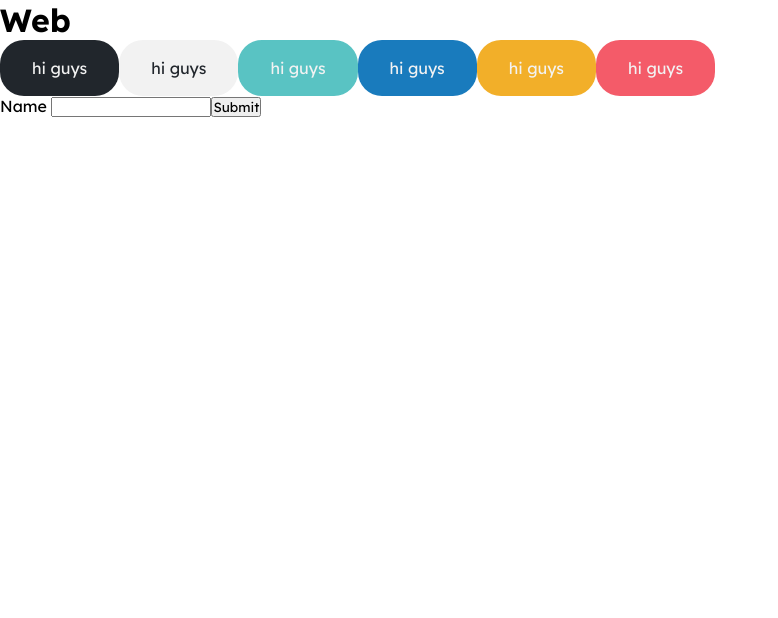
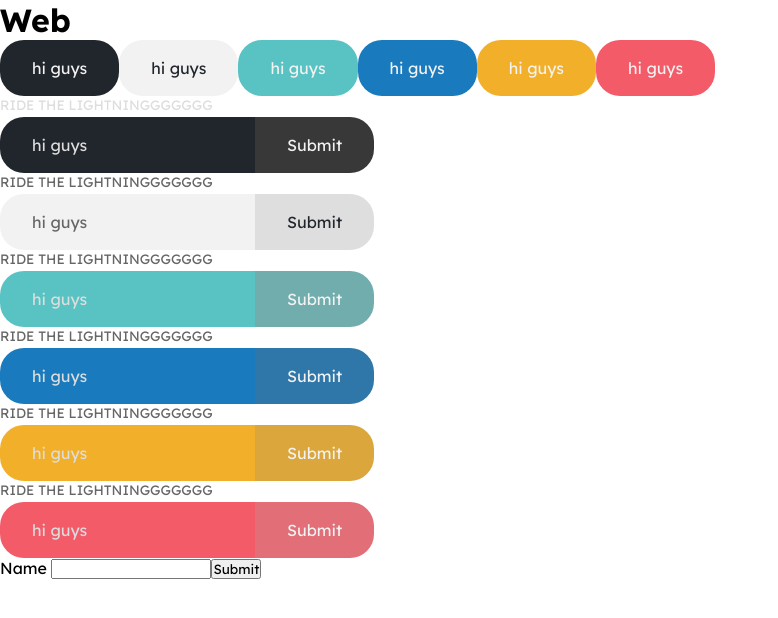
Before and after one commit to drmodun/tournament-app, a Next.js app in the folder apps/web/: page / in a window 1280 px wide. Shown: the top 618 px of the page, without its empty margins (0-778 px from the left). Built offline with nearby package versions, Linux system fonts and the light colour scheme; no server answers.

Commit message:
Add input component and TextVariants type.

```diff
--- a/apps/web/src/app/page.tsx
+++ b/apps/web/src/app/page.tsx
@@ -2,6 +2,7 @@
 
 import { useEffect, useState, ChangeEvent, FormEvent } from "react";
 import Button from "../components/button/button";
+import Input from "../components/input/input";
 
 const API_HOST = process.env.NEXT_PUBLIC_API_HOST || "http://localhost:3001";
 
@@ -68,6 +69,62 @@ export default function Web() {
         variant="danger"
         onClick={() => console.log("DIRTY DEEDSSSS DONE DIRT CHEAP!!!!")}
       />
+
+      <Input
+        placeholder="hi guys"
+        variant="dark"
+        onChange={(e) => console.log(e.target.value)}
+        doesSubmit={true}
+        onSubmit={(val: string) => console.log(val)}
+        submitLabel="Submit"
+        label="RIDE THE LIGHTNINGGGGGGG"
+        labelVariant="dark"
+      />
+      <Input
+        placeholder="hi guys"
+        variant="light"
+        onChange={(e) => console.log(e.target.value)}
+        doesSubmit={true}
+        onSubmit={(val: string) => console.log(val)}
+        submitLabel="Submit"
+        label="RIDE THE LIGHTNINGGGGGGG"
+      />
+      <Input
+        placeholder="hi guys"
+        variant="primary"
+        onChange={(e) => console.log(e.target.value)}
+        doesSubmit={true}
+        onSubmit={(val: string) => console.log(val)}
+        submitLabel="Submit"
+        label="RIDE THE LIGHTNINGGGGGGG"
+      />
+      <Input
+        placeholder="hi guys"
+        variant="secondary"
+        onChange={(e) => console.log(e.target.value)}
+        doesSubmit={true}
+        onSubmit={(val: string) => console.log(val)}
+        submitLabel="Submit"
+        label="RIDE THE LIGHTNINGGGGGGG"
+      />
+      <Input
+        placeholder="hi guys"
+        variant="warning"
+        onChange={(e) => console.log(e.target.value)}
+        doesSubmit={true}
+        onSubmit={(val: string) => console.log(val)}
+        submitLabel="Submit"
+        label="RIDE THE LIGHTNINGGGGGGG"
+      />
+      <Input
+        placeholder="hi guys"
+        variant="danger"
+        onChange={(e) => console.log(e.target.value)}
+        doesSubmit={true}
+        onSubmit={(val: string) => console.log(val)}
+        submitLabel="Submit"
+        label="RIDE THE LIGHTNINGGGGGGG"
+      />
       <form onSubmit={onSubmit}>
         <label htmlFor="name">Name </label>
         <input
--- /dev/null
+++ b/apps/web/src/components/input/input.module.scss
@@ -0,0 +1,48 @@
+.input {
+  height: 56px;
+  border-radius: 24px;
+  padding: 0 32px;
+  border: none;
+  font-size: 1rem;
+}
+
+.input:focus {
+  outline: none;
+}
+
+.input::placeholder {
+  color: #ddd;
+}
+
+.lightPlaceholder::placeholder {
+  color: #666 !important;
+}
+
+.submitButton {
+  height: 56px;
+  border-radius: 0px 24px 24px 0;
+  border: none;
+  padding: 0 32px;
+  font-size: 1rem;
+}
+
+.submitButton:hover {
+  cursor: pointer;
+}
+
+.submitInput {
+  border-radius: 24px 0px 0px 24px !important;
+}
+
+.label {
+  font-size: 0.85rem;
+  margin-bottom: 4px;
+}
+
+.labelText-dark {
+  color: #ddd;
+}
+
+.labelText-light {
+  color: #666;
+}
--- /dev/null
+++ b/apps/web/src/components/input/input.tsx
@@ -0,0 +1,128 @@
+"use client";
+
+import React, {
+  useState,
+  HTMLInputTypeAttribute,
+  ChangeEventHandler,
+  useLayoutEffect,
+  useRef,
+} from "react";
+import styles from "./input.module.scss";
+import { Variants, Variant, TextVariants } from "../../types/styleTypes";
+
+interface InputProps {
+  style?: React.CSSProperties;
+  submitStyle?: React.CSSProperties;
+  labelStyle?: React.CSSProperties;
+  label?: string;
+  placeholder?: string;
+  variant?: Variants;
+  labelVariant?: TextVariants;
+  doesSubmit?: boolean;
+  submitLabel?: string;
+  type?: HTMLInputTypeAttribute;
+  onChange?: ChangeEventHandler<HTMLInputElement>;
+  onSubmit?: Function;
+}
+
+export default function Input({
+  style,
+  submitStyle,
+  labelStyle,
+  label,
+  placeholder = "",
+  variant = "light",
+  labelVariant = "light",
+  doesSubmit = false,
+  submitLabel,
+  type = "text",
+  onChange = () => {},
+  onSubmit = () => {},
+}: InputProps) {
+  const [isHovered, setIsHovered] = useState<boolean>(false);
+  const [isSelected, setIsSelected] = useState<boolean>(false);
+  const inputVariant: Variant = new Variant(variant);
+  const [value, setValue] = useState<string>("");
+  const ref = useRef<HTMLInputElement>(null);
+
+  useLayoutEffect(() => {
+    if (ref.current) {
+      ref.current.style.setProperty("--placeholder-color", "red");
+    }
+  }, []);
+
+  const hover = () => setIsHovered(true);
+  const leave = () => setIsHovered(false);
+
+  const select = () => setIsSelected(true);
+  const unselect = () => setIsSelected(false);
+
+  return (
+    <div>
+      {label ? (
+        <p
+          className={`${styles.label} ${styles["labelText-" + labelVariant]}`}
+          style={labelStyle}
+        >
+          {label}
+        </p>
+      ) : null}
+      <input
+        ref={ref}
+        type={type}
+        onChange={(e) => {
+          if (doesSubmit) setValue(e.target.value);
+          onChange(e);
+        }}
+        value={value}
+        placeholder={placeholder}
+        className={`${styles.input} ${isSelected ? styles.selectedInput : ""} ${doesSubmit ? styles.submitInput : ""} ${variant == "light" ? styles.lightPlaceholder : ""}`}
+        style={{
+          backgroundColor:
+            isSelected || isHovered
+              ? inputVariant.mutedColor()
+              : inputVariant.color(),
+          color: inputVariant.textColor(),
+          ...style,
+        }}
+        onMouseEnter={hover}
+        onMouseLeave={leave}
+        onSelect={select}
+        onBlur={unselect}
+      />
+      {doesSubmit ? (
+        <button
+          onClick={() => onSubmit(value)}
+          className={styles.submitButton}
+          style={{
+            backgroundColor: inputVariant.mutedColor(),
+            color: inputVariant.textColor(),
+            ...submitStyle,
+          }}
+        >
+          {submitLabel}
+        </button>
+      ) : null}
+    </div>
+  );
+  /*
+  return (
+    <button
+      className={styles.button}
+      style={{
+        ...style,
+        backgroundColor: isHovered
+          ? buttonVariant.mutedColor()
+          : buttonVariant.color(),
+        color: buttonVariant.textColor(),
+      }}
+      onMouseEnter={hover}
+      onMouseLeave={leave}
+      onClick={onClick ? onClick : () => {}}
+    >
+      <p className={styles.label}>{label}</p>
+      {children}
+    </button>
+  );
+  */
+}
--- a/apps/web/src/types/styleTypes.ts
+++ b/apps/web/src/types/styleTypes.ts
@@ -8,6 +8,9 @@ export type Variants =
   | "secondary"
   | "danger"
   | "warning";
+
+/// Type that includes the text variants of the textual app components:
+export type TextVariants = "light" | "dark";
 
 /// Constants for the colors used in the color pallette of the app:
 export const PRIMARY = "#59C3C3";
@@ -66,6 +69,7 @@ export class Variant {
     }
   }
 
+  /// Returns the muted color of the variant.
   mutedColor(): string {
     switch (this.variant) {
       case "light":
@@ -84,4 +88,14 @@ export class Variant {
         return PRIMARY_MUTED;
     }
   }
+
+  /// Returns the muted text color of the variant.
+  mutedTextColor(): string {
+    switch (this.variant) {
+      case "light":
+        return DARK_MUTED;
+      default:
+        return LIGHT_MUTED;
+    }
+  }
 }
```
